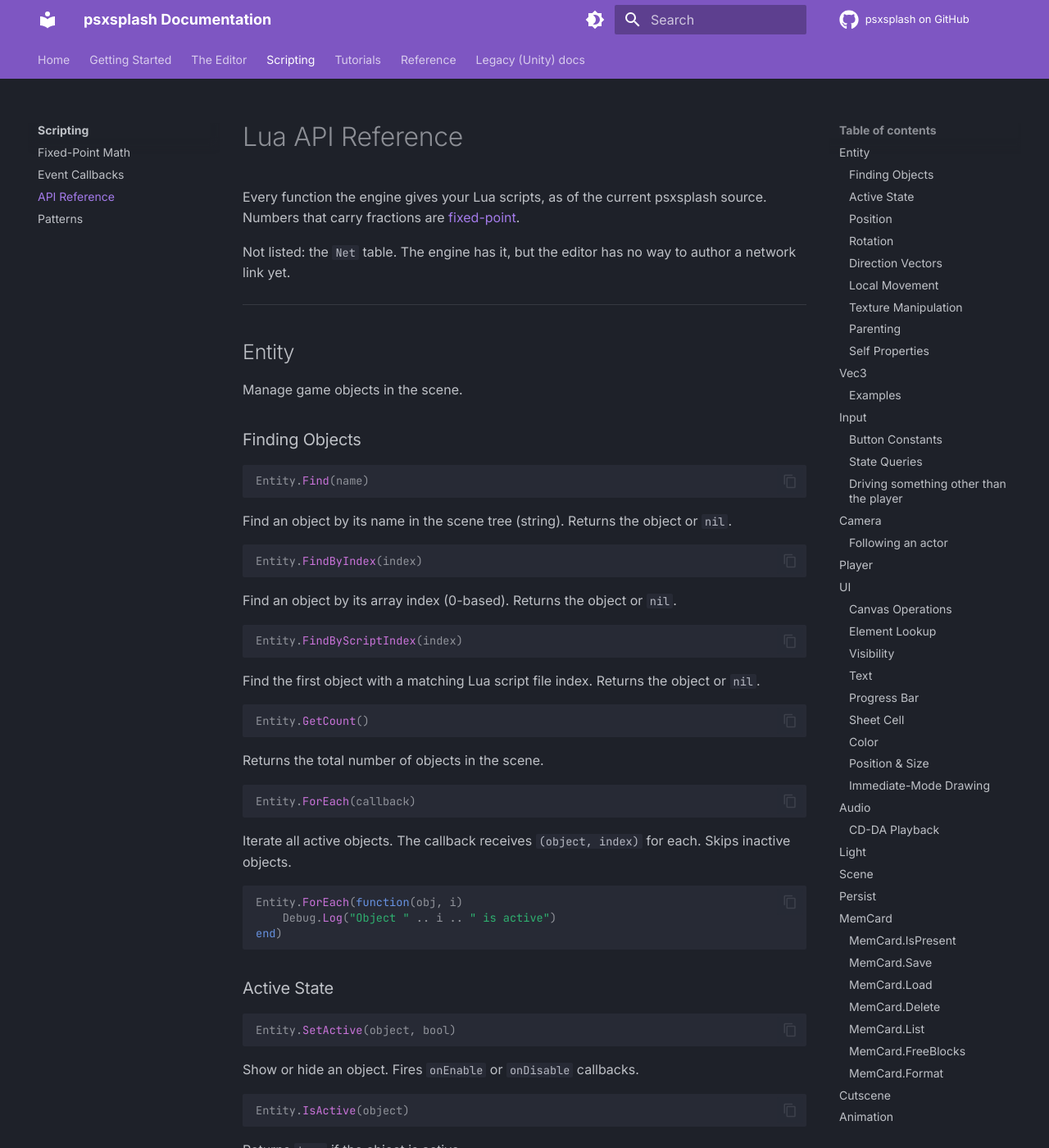
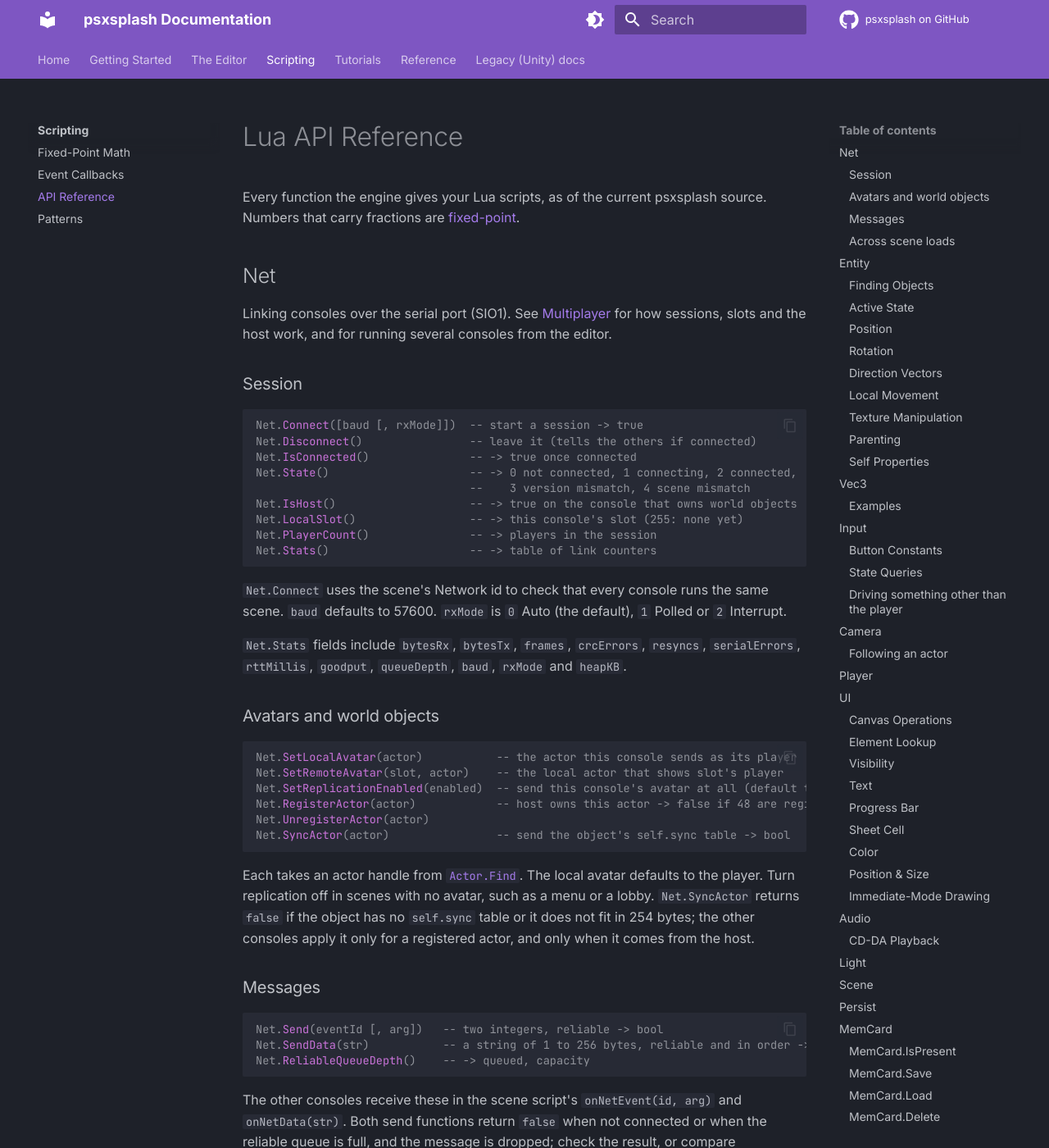
Before and after one commit to psxsplash/docs, an MkDocs documentation site: the page built from docs/lua/api-reference.md, in a window 1280 px wide and 1400 px high. Shown: the whole window at 82% size. Built offline with MkDocs 1.6.1 and Material for MkDocs 9.7.7, drawn with Linux system fonts in a browser that asks for light colours; the version menu is left out; some of the changed text lies outside the part shown.

Commit message:
Multiplayer page, and the Net table in the API reference
Scene > Network, Play with 1 to 10 consoles, the relay's Network view and host authority, from the editor's net-authority branch and psxsplash main.

````diff
--- a/docs/lua/api-reference.md
+++ b/docs/lua/api-reference.md
@@ -2,7 +2,55 @@
 
 Every function the engine gives your Lua scripts, as of the current psxsplash source. Numbers that carry fractions are [fixed-point](fixed-point.md).
 
-Not listed: the `Net` table. The engine has it, but the editor has no way to author a network link yet.
+## Net
+
+Linking consoles over the serial port (SIO1). See [Multiplayer](../editor/multiplayer.md) for how sessions, slots and the host work, and for running several consoles from the editor.
+
+### Session
+
+```lua
+Net.Connect([baud [, rxMode]])  -- start a session -> true
+Net.Disconnect()                -- leave it (tells the others if connected)
+Net.IsConnected()               -- -> true once connected
+Net.State()                     -- -> 0 not connected, 1 connecting, 2 connected,
+                                --    3 version mismatch, 4 scene mismatch
+Net.IsHost()                    -- -> true on the console that owns world objects
+Net.LocalSlot()                 -- -> this console's slot (255: none yet)
+Net.PlayerCount()               -- -> players in the session
+Net.Stats()                     -- -> table of link counters
+```
+`Net.Connect` uses the scene's Network id to check that every console runs the same scene. `baud` defaults to 57600. `rxMode` is `0` Auto (the default), `1` Polled or `2` Interrupt.
+
+`Net.Stats` fields include `bytesRx`, `bytesTx`, `frames`, `crcErrors`, `resyncs`, `serialErrors`, `rttMillis`, `goodput`, `queueDepth`, `baud`, `rxMode` and `heapKB`.
+
+### Avatars and world objects
+
+```lua
+Net.SetLocalAvatar(actor)           -- the actor this console sends as its player
+Net.SetRemoteAvatar(slot, actor)    -- the local actor that shows slot's player
+Net.SetReplicationEnabled(enabled)  -- send this console's avatar at all (default true)
+Net.RegisterActor(actor)            -- host owns this actor -> false if 48 are registered
+Net.UnregisterActor(actor)
+Net.SyncActor(actor)                -- send the object's self.sync table -> bool
+```
+Each takes an actor handle from [`Actor.Find`](#actor). The local avatar defaults to the player. Turn replication off in scenes with no avatar, such as a menu or a lobby. `Net.SyncActor` returns `false` if the object has no `self.sync` table or it does not fit in 254 bytes; the other consoles apply it only for a registered actor, and only when it comes from the host.
+
+### Messages
+
+```lua
+Net.Send(eventId [, arg])   -- two integers, reliable -> bool
+Net.SendData(str)           -- a string of 1 to 256 bytes, reliable and in order -> bool
+Net.ReliableQueueDepth()    -- -> queued, capacity
+```
+The other consoles receive these in the scene script's `onNetEvent(id, arg)` and `onNetData(str)`. Both send functions return `false` when not connected or when the reliable queue is full, and the message is dropped; check the result, or compare `Net.ReliableQueueDepth()` before sending a batch.
+
+### Across scene loads
+
+```lua
+Net.SetPersistent(enabled)  -- keep the session through the next Scene.Load
+Net.IsPersistent()          -- -> bool
+```
+Call `Net.SetPersistent(true)` before `Scene.Load`, then `Net.Connect()` again in the new scene: the console keeps its slot. Avatar mappings and registered actors are still dropped with the old scene.
 
 ---
 
--- a/mkdocs.yml
+++ b/mkdocs.yml
@@ -93,6 +93,7 @@ nav:
     - Audio: editor/audio.md
     - Scene Settings: editor/scene-settings.md
     - World Streaming: editor/world-streaming.md
+    - Multiplayer: editor/multiplayer.md
     - Building & Running: editor/building.md
   - Scripting:
     - lua/index.md
````
Also changed, not shown: docs/editor/multiplayer.md (added, +109 -0 lines), docs/reference/contributing.md (+1 -1 lines), docs/reference/known-issues.md (+0 -3 lines), docs/assets/images/multiplayer-network.png (added), docs/assets/images/multiplayer-scene-network.png (added).
